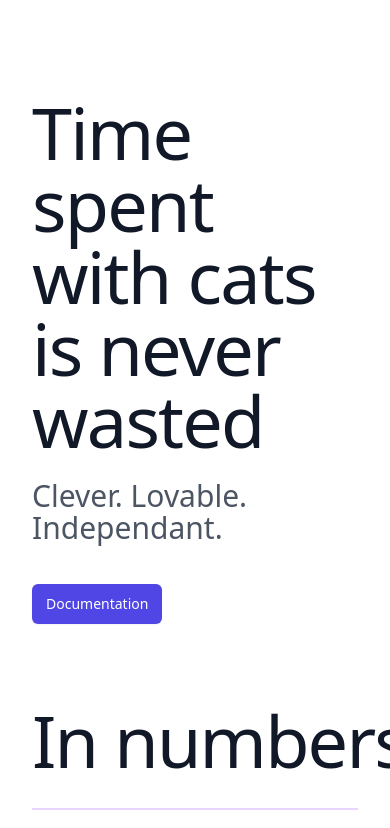
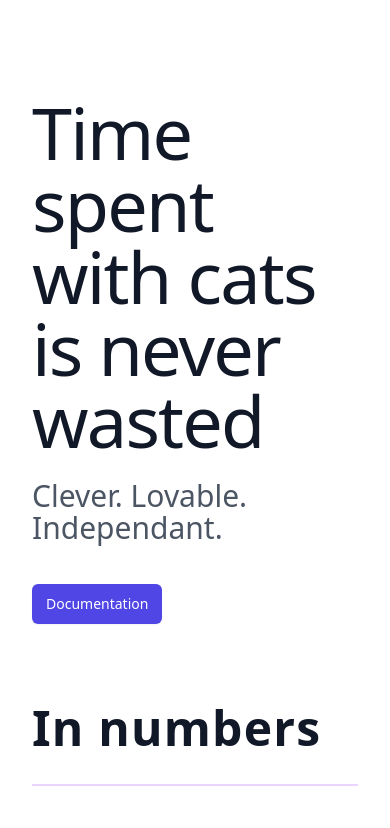
Before and after one commit to Bruuu/feline-app, a Next.js app: page / in a window 390 px wide. Shown: the top 828 px of the page. Built offline with nearby package versions, Linux system fonts and the light colour scheme.

Commit message:
Replace h1 with Header

```diff
--- a/src/components/cats.tsx
+++ b/src/components/cats.tsx
@@ -1,5 +1,6 @@
 import Image from "next/image";
 import { useEffect, useState } from "react";
+import Header from "./header";
 
 const Cats: React.FunctionComponent = () => {
   const cats = [
@@ -15,12 +16,10 @@ const Cats: React.FunctionComponent = () => {
     "Tom",
   ];
   return (
-    <section className="mt-24 sm:mt-32 lg:mt-16 ">
-      <h1 className="mt-10 text-7xl font-medium tracking-tight text-gray-900 sm:text-6xl">
-        Meet our cats
-      </h1>
+    <section className="mt-24 sm:mt-32 lg:mt-16">
+      <Header text="Meet our cats" />
       <div className="relative">
-        <div className="bg-lavender absolute top-24 w-full h-full -z-50" />
+        <div className="bg-lavender absolute top-24 w-full h-[95%] -z-50" />
         <ul
           role="list"
           className="mx-auto mt-20 grid max-w-2xl grid-cols-2 gap-y-8 gap-x-8 text-center lg:mx-0 lg:max-w-none lg:grid-cols-5"
--- a/src/components/faq.tsx
+++ b/src/components/faq.tsx
@@ -1,4 +1,5 @@
 import { useState } from "react";
+import Header from "./header";
 
 const Question: React.FunctionComponent<{ question: string; body: string }> = ({
   question,
@@ -83,9 +84,7 @@ const Faq: React.FunctionComponent = () => {
   ];
   return (
     <section className="mt-32 ">
-      <h1 className="mt-10 text-7xl font-medium tracking-tight text-gray-900 sm:text-6xl">
-        FAQ
-      </h1>
+      <Header text="FAQ" />
       <div className="py-4 sm:py-6 lg:py-8">
         <div className="px-10 divide-y-2 divide-purple-200">
           <dl className="mt-10 space-y-6 divide-y-2 divide-purple-200">
--- a/src/components/prices.tsx
+++ b/src/components/prices.tsx
@@ -1,9 +1,9 @@
+import Header from "./header";
+
 const Prices: React.FunctionComponent = () => {
   return (
     <section className="lg:mt-20 mt-24">
-      <span className="text-7xl font-medium tracking-tight text-gray-900 sm:text-6xl">
-        Price Plan
-      </span>
+      <Header text="Price plan" />
       <div
         style={{
           backgroundImage: `url('https://uploads-ssl.webflow.com/6207dfcde6b2c229418d9e73/6207f36f5e57f0bc9b0e3f66_figure-1.png')`,
--- a/src/components/stats.tsx
+++ b/src/components/stats.tsx
@@ -1,3 +1,5 @@
+import Header from "./header";
+
 const StatsItem: React.FunctionComponent<{
   header: string;
   body: string;
@@ -38,9 +40,9 @@ const Stats: React.FunctionComponent = () => {
   return (
     <section className="mt-20 md:mt-32 flex sm:flex-row flex-col space-x-4">
       <div className="flex md:flex-row flex-col gap-y-8 divide-y-2 divide-purple-200 md:divide-y-0 justify-between w-full">
-        <h1 className="flex text-7xl font-medium tracking-tight text-gray-900 sm:text-6xl w-[400px]">
-          In numbers
-        </h1>
+        <div className="flex w-[400px]">
+          <Header text="In numbers" />
+        </div>
         <div className="flex flex-col gap-y-8 md:gap-y-8 divide-y-2 md:pt-0 divide-purple-200 flex-1">
           {data.map((i, index) => (
             <StatsItem
```
